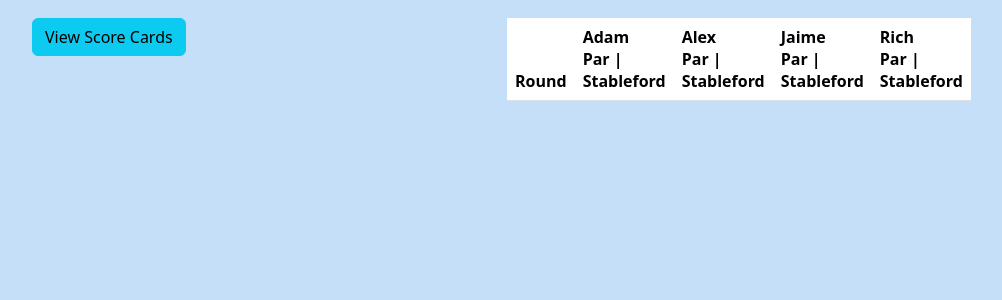
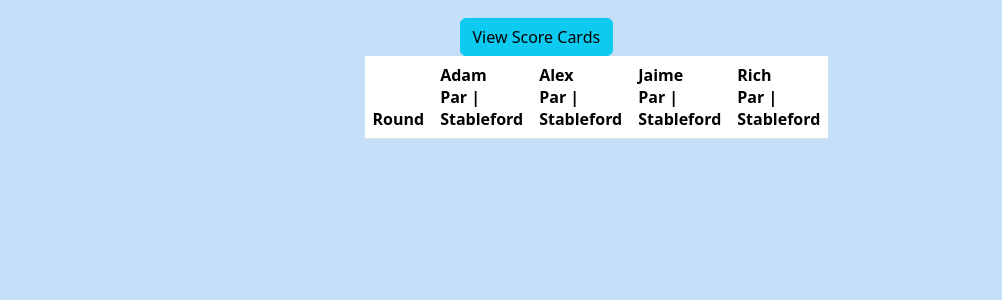
Before and after one commit to rgl1892/golf, a Django app: page / in a window 1280 px wide. Shown: the part 66-366 px from the top of the page, without its empty margins (50-1052 px from the left). Run offline with Django 4.2, Linux system fonts and the light colour scheme; data that the repository does not hold is empty.

Commit message:
image added to bookmark

```diff
--- a/courses/static/courses/styles.css
+++ b/courses/static/courses/styles.css
@@ -49,6 +49,9 @@ go_back {
     margin: auto;
     /* padding: auto; */
   }
+  .center {
+    margin: auto;
+  }
 
   @media
   only screen and (max-width: 600px)  {
--- a/courses/templates/courses/base.html
+++ b/courses/templates/courses/base.html
@@ -1,17 +1,33 @@
 <html lang="en">
   <head>
-  <meta charset="UTF-8">
-  <meta name="viewport" content="width=device-width, initial-scale=1.0">
-  <meta title="The Superb Ock"/>
-  <meta name="The Superb Ock: Champions League" description="Biggest tournament west of Rome"/>
-  <meta property="og:title" content="The Superb Ock"/>
-  <meta property="og:url" content="https://rgl1892.pythonanywhere.com"/>
+    <meta charset="UTF-8" />
+    <meta name="viewport" content="width=device-width, initial-scale=1.0" />
+    <meta title="The Superb Ock">
+    <title>The Superb Ock</title>
+    <meta
+      name="The Superb Ock: Champions League"
+      description="Biggest tournament west of Rome"
+    />
+    <meta property="og:title" content="The Superb Ock" />
+    <meta property="og:url" content="https://rgl1892.pythonanywhere.com" />
     {% load static %}
-  <meta property="og:image" content="{% static 'courses/MarksStag-2.jpg' %}"/>
+    <meta
+      property="og:image"
+      content="{% static 'courses/MarksStag-2.jpg' %}"
+    />
     <meta property="og:type" content="website" />
 
     <meta property="og:locale" content="en_GB" />
-  <link rel="icon" type="image/jpg" href="{% static 'courses/SuperbOck.jpg' %}">
+    <link
+      rel="icon"
+      type="image/jpg"
+      href="{% static 'courses/SuperbOck.jpg' %}"
+    />
+    <link
+      rel="shortcut icon"
+      type="image/jpg"
+      href="{% static 'courses/SuperbOck.jpg' %}"
+    />
     <link
       href="https://cdn.jsdelivr.net/npm/bootstrap@5.3.1/dist/css/bootstrap.min.css"
       rel="stylesheet"
@@ -28,14 +44,18 @@
     <link rel="stylesheet" href="{% static 'courses/styles.css' %}" />
   </head>
   <body>
-
-
-
-
     <nav class="navbar navbar-expand-lg navbar-light bg-light fixed-top d-flex">
       <div class="container-fluid">
-    <a class="navbar-brand d-flex" href="{% url 'home' %}">The Superb Ock</a>
-    <a href="https://www.amendoeiraresort.com/en/" class="d-flex"><img src="{% static 'courses/amen.jpg' %}" height="50px" width="50px" alt=""></a>
+        <a class="navbar-brand d-flex" href="{% url 'home' %}"
+          >The Superb Ock</a
+        >
+        <a href="https://www.amendoeiraresort.com/en/" class="d-flex"
+          ><img
+            src="{% static 'courses/amen.jpg' %}"
+            height="50px"
+            width="50px"
+            alt=""
+        /></a>
         <button
           class="navbar-toggler"
           type="button"
@@ -50,7 +70,12 @@
         <div class="collapse navbar-collapse" id="navbarSupportedContent">
           <ul class="navbar-nav me-auto mb-2 mb-lg-0">
             <li class="nav-item">
-          <a class="nav-link active" aria-current="page" href="{% url 'home' %}">Home</a>
+              <a
+                class="nav-link active"
+                aria-current="page"
+                href="{% url 'home' %}"
+                >Home</a
+              >
             </li>
             <li class="nav-item">
               {% if 'courses.change_scoring' in user.get_user_permissions %}
@@ -72,10 +97,18 @@
               </a>
               <ul class="dropdown-menu" aria-labelledby="navbarDropdown">
                 <li>
-              <a class="dropdown-item" href="{% url 'score_stats' %}">Scores</a>
+                  <a class="dropdown-item" href="{% url 'score_stats' %}"
+                    >Scores</a
+                  >
                 </li>
-            <li><a class="dropdown-item" href="{% url 'stats' %}">Yards</a></li>
-            <li><a class="dropdown-item" href="{% url 'round_stats' %}">Stats</a></li>
+                <li>
+                  <a class="dropdown-item" href="{% url 'stats' %}">Yards</a>
+                </li>
+                <li>
+                  <a class="dropdown-item" href="{% url 'round_stats' %}"
+                    >Stats</a
+                  >
+                </li>
               </ul>
             </li>
           </ul>
@@ -85,7 +118,11 @@
               <a class="nav-link dropdown">Logged in as {{user.username}}</a>
             </li>
             <li>
-          <form action="{% url 'logoutuser' %}" method="POST" class="d-flex">
+              <form
+                action="{% url 'logoutuser' %}"
+                method="POST"
+                class="d-flex"
+              >
                 {% csrf_token %}
                 <button type="submit" class="nav-link">Log Out</button>
               </form>
@@ -97,7 +134,9 @@
               >
             </li>
             <li>
-          <a class="nav-link dropdown" href="{% url 'loginuser' %}">Sign In</a>
+              <a class="nav-link dropdown" href="{% url 'loginuser' %}"
+                >Sign In</a
+              >
             </li>
             {% endif %}
           </ul>
--- a/courses/templates/courses/home.html
+++ b/courses/templates/courses/home.html
@@ -3,8 +3,9 @@
 {% block content%}
 
 <div class="container">
-  <div class="row">
-    <div class="col-12 col-md-4">
+  <div class="row justify-content-center">
+  <div class="col-3">
+
       {% if edit_rights == 'edit' %}
     <form action="{% url 'round' %}" class="form-group" method="post">
       {% csrf_token %}
@@ -26,8 +27,9 @@
     <a href="{% url 'scoringreadlist' %}" class="btn btn-info">View Score Cards</a>
     {% endif %}
   </div>
-  <div class="col-1"></div>
-  <div class="col-12 col-md-4">
+  </div>
+  <div class="row justify-content-center">
+    <div class="col-5">
     <table class="table table-hover table-responsive">
       <thead>
           <th class="vis">Round</th>
@@ -48,7 +50,8 @@
       {% endfor %}
   </tbody>
   </table>
+</div>
+</div>
   </div>
-  </div>
-</div>
+
 {% endblock %}
--- a/static/courses/styles.css
+++ b/static/courses/styles.css
@@ -49,6 +49,9 @@ go_back {
     margin: auto;
     /* padding: auto; */
   }
+  .center {
+    margin: auto;
+  }
 
   @media
   only screen and (max-width: 600px)  {
```
Lines whose indentation alone changed are shown as unchanged.
